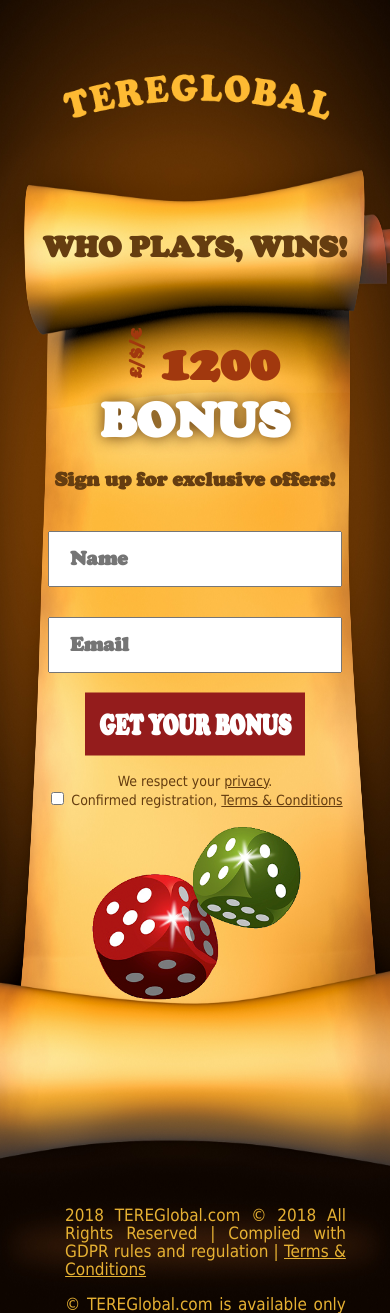
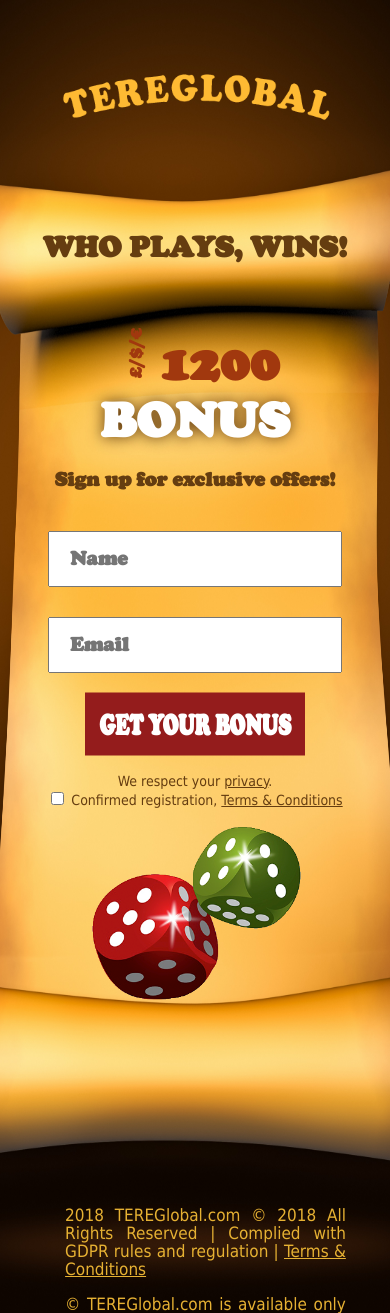
Before and after one commit to TodorovH/todorovh.github.io, a PHP site: page /new-thirdLP/index.html in a window 390 px wide. Shown: the top 1313 px of the page. Run offline with PHP 8.4, Linux system fonts and the light colour scheme.

Commit message:
Update style.css

```diff
--- a/new-thirdLP/public/css/style.css
+++ b/new-thirdLP/public/css/style.css
@@ -181,28 +181,14 @@ button:hover {
 
 @media only screen and (max-width: 1400px) {
     body {
-        background-size: 120% 1200px;
+        background-size: 1660px 1200px;
         background-position: center 0;
     }
 }
 
-/*@media only screen and (max-width: 1400px) and (orientation: portrait) {
-    body {
-        background-size: 120% 1200px;
-        background-position: 0 center;
-    }
-}*/
-
-/*@media only screen and (max-width: 1200px) and (orientation: portrait) {
-    body {
-        background-size: 130% 1200px;
-        background-position: 0 center;
-    }
-}*/
-
 @media only screen and (max-width: 1200px) {
     body {
-        background-size: 130% 1200px;
+        background-size: 1410px 1200px;
     }
 
     #image-container {
@@ -215,16 +201,10 @@ button:hover {
     }
 }
 
-/*@media only screen and (max-width: 1100px) and (orientation: portrait) {
+@media only screen and (max-width: 1100px) {
     body {
-        background-position: 0 center;
+        background-size: 1340px 1200px;
     }
-}*/
-
-@media only screen and (max-width: 1100px) {
-    /*body {
-        background-position: center 0;
-    }*/
 
     #logo-container {
         margin-bottom: 72px;
@@ -239,16 +219,10 @@ button:hover {
     }
 }
 
-/*@media only screen and (max-width: 1000px) and (orientation: portrait) {
+@media only screen and (max-width: 1000px) {
     body {
-        background-position: 0 center;
+        background-size: 1280px 1200px;
     }
-}*/
-
-@media only screen and (max-width: 1000px) {
-    /*body {
-        background-position: center 0;
-    }*/
 
     #image-container {
         top: 710px;
@@ -259,16 +233,10 @@ button:hover {
     }
 }
 
-/*@media only screen and (max-width: 950px) and (orientation: portrait) {
+@media only screen and (max-width: 950px) {
     body {
-        background-position: 0 center;
+        background-size: 1200px 1200px;
     }
-}*/
-
-@media only screen and (max-width: 950px) {
-    /*body {
-        background-position: center 0;
-    }*/
 
     #first-paragraph {
         font-size: 90px;
@@ -280,16 +248,9 @@ button:hover {
     }
 }
 
-/*@media only screen and (max-width: 900px) and (orientation: portrait) {
-    body {
-        background-size: 130% 1400px;
-        background-position: 0 center;
-    }
-}*/
-
 @media only screen and (max-width: 900px) {
     body {
-        background-size: 130% 1400px;
+        background-size: 1120px 1400px;
     }
 
     #logo-container {
@@ -315,16 +276,10 @@ button:hover {
     }
 }
 
-/*@media only screen and (max-width: 850px) and (orientation: portrait) {
+@media only screen and (max-width: 850px) {
     body {
-        background-position: 0 center;
+        background-size: 1000px 1400px;
     }
-}*/
-
-@media only screen and (max-width: 850px) {
-    /*body {
-        background-position: center 0;
-    }*/
 
     #first-paragraph {
         font-size: 80px;
@@ -340,16 +295,10 @@ button:hover {
     }
 }
 
-/*@media only screen and (max-width: 750px) and (orientation: portrait) {
+@media only screen and (max-width: 750px) {
     body {
-        background-position: 0 center;
+        background-size: 850px 1400px;
     }
-}*/
-
-@media only screen and (max-width: 750px) {
-    /*body {
-        background-position: center 0;
-    }*/
 
     #first-paragraph {
         font-size: 70px;
@@ -370,16 +319,9 @@ button:hover {
     }
 }
 
-/*@media only screen and (max-width: 650px) and (orientation: portrait) {
-    body {
-        background-size: 130% 1350px;
-        background-position: 0 center;
-    }
-}*/
-
 @media only screen and (max-width: 650px) {
     body {
-        background-size: 130% 1350px;
+        background-size: 770px 1350px;
     }
 
     #upper-container {
@@ -404,16 +346,10 @@ button:hover {
     }
 }
 
-/*@media only screen and (max-width: 600px) and (orientation: portrait) {
+@media only screen and (max-width: 600px) {
     body {
-        background-position: 0 center;
+        background-size: 730px 1350px;
     }
-}*/
-
-@media only screen and (max-width: 600px) {
-    /*body {
-        background-position: center 0;
-    }*/
 
     #upper-container {
         height: 900px;
@@ -440,16 +376,10 @@ button:hover {
     }
 }
 
-/*@media only screen and (max-width: 550px) and (orientation: portrait) {
+@media only screen and (max-width: 550px) {
     body {
-        background-position: 0 center;
+        background-size: 650px 1350px;
     }
-}*/
-
-@media only screen and (max-width: 550px) {
-    /*body {
-        background-position: center 0;
-    }*/
 
     #logo-container {
         width: 96%;
@@ -466,16 +396,10 @@ button:hover {
     }
 }
 
-/*@media only screen and (max-width: 500px) and (orientation: portrait) {
+@media only screen and (max-width: 500px) {
     body {
-        background-position: 0 center;
+        background-size: 600px 1350px;
     }
-}*/
-
-@media only screen and (max-width: 500px) {
-    /*body {
-        background-position: center 0;
-    }*/
 
     #text-container {
         width: 90%;
```
